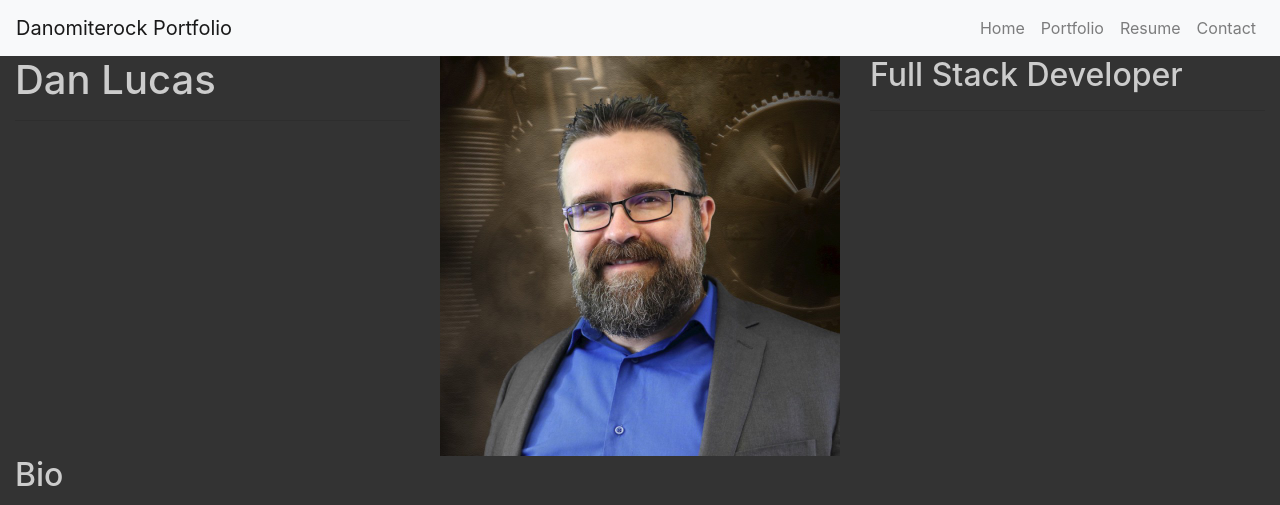
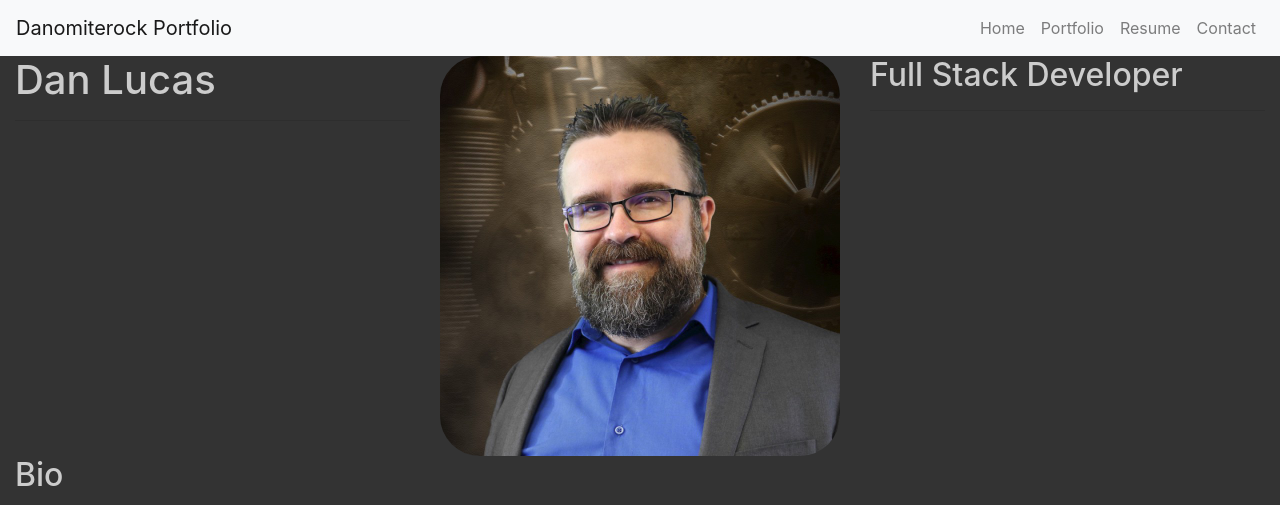
Before and after one commit to Danomiterock/Lucas-React-Portfolio, a React (Create React App) app: page / in a window 1280 px wide. Shown: the top 505 px of the page. Built offline with nearby package versions, Linux system fonts and the light colour scheme.

Commit message:
update portrait styling

```diff
--- a/src/component/Bio.js
+++ b/src/component/Bio.js
@@ -3,7 +3,7 @@ import imageURL from "../assets/image/Portrait.jpg";
 const styles = {
   wrapper: { background: "#333333", color: "#CCCCCC" },
   hr: { width: "40px", height: "2px", color: "orange" },
-  portrait: { width: "400px", height: "auto" },
+  portrait: { width: "400px", height: "auto", borderRadius: "10%", borderShadow: "10px"},
 };
 const Bio = () => {
   return (
```
